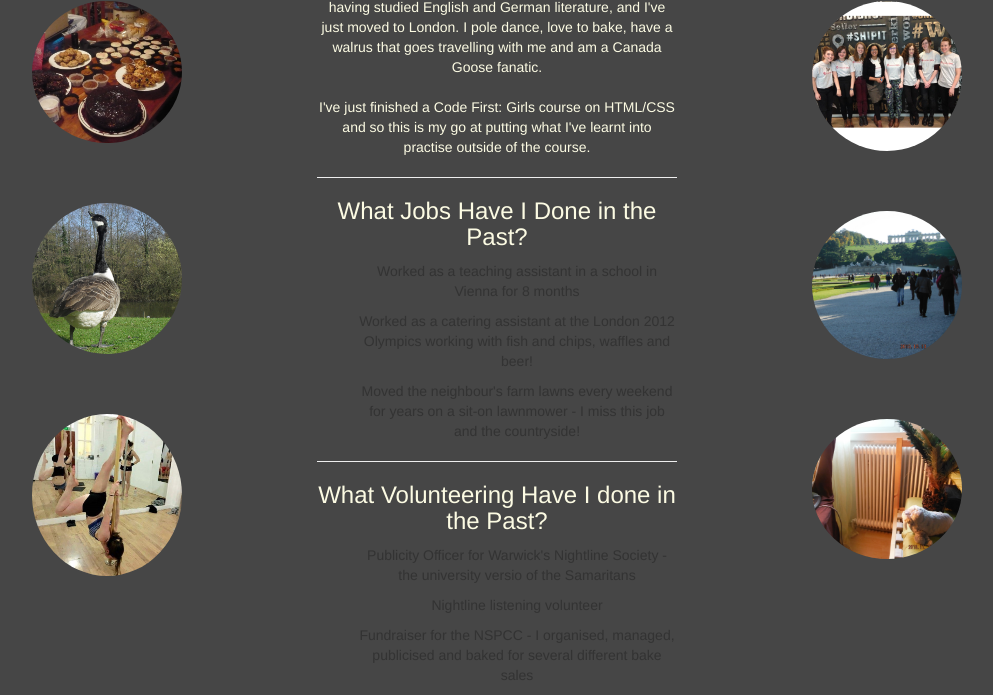
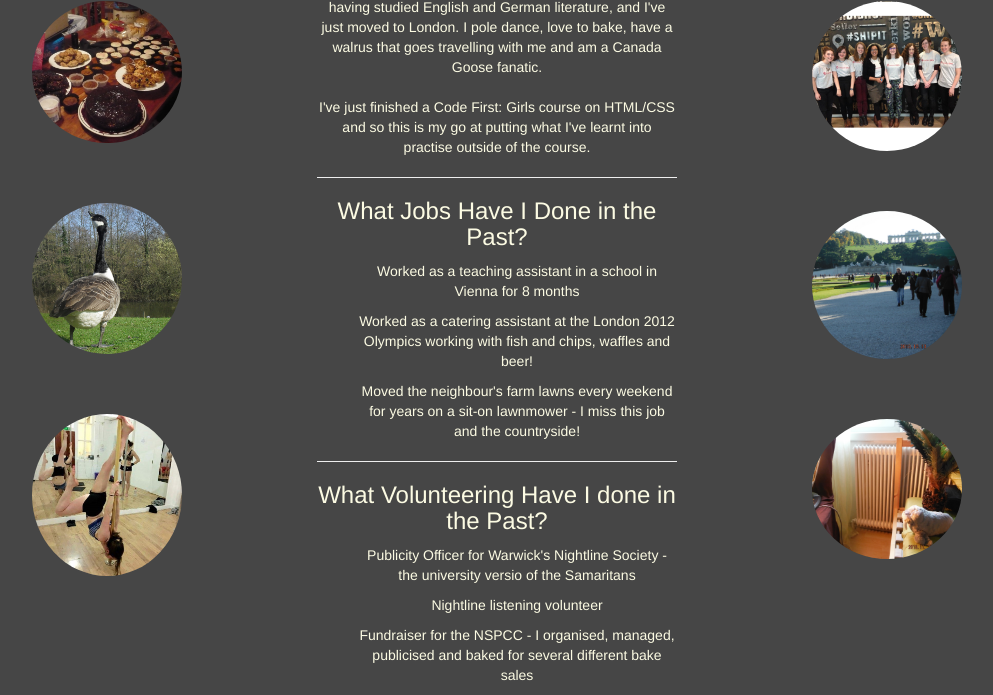
Before and after one commit to BNewing/bnewing.github.io, a PHP site: page /Bio.html in a window 1280 px wide. Shown: the part 210-905 px from the top of the page, without its empty margins (143-1136 px from the left). Run offline with PHP 8.4, Linux system fonts and the light colour scheme.

Commit message:
Fixed text colour issue!

```diff
--- a/CSS.css
+++ b/CSS.css
@@ -1,5 +1,9 @@
 p {
 	text-align: center;
+  color: #FCFBE3;
+}
+
+h1 {
   color: #FCFBE3;
 }
 
@@ -21,6 +25,10 @@ h4 {
 }
 
 
+ul {
+  color: #FCFBE3;
+}
+
 body.homepage {
     background-image: url('Background.JPG');
     background-repeat: no-repeat;
```
